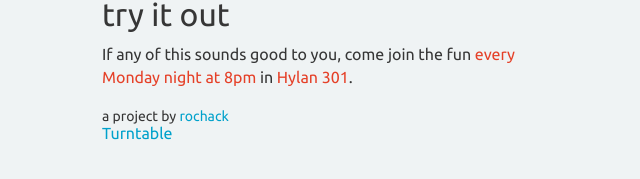
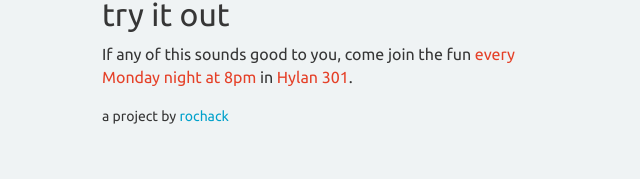
Before and after one commit to RocHack/rochack.org, a Jekyll site: the page hacker_night.html, which Jekyll copies as it is, in a window 1280 px wide. Shown: the part 687-866 px from the top of the page, without its empty margins (313-953 px from the left). Built offline with Jekyll 4.4.1, drawn with Linux system fonts in a browser that asks for light colours.

Commit message:
Removing tt link

```diff
--- a/hacker_night.html
+++ b/hacker_night.html
@@ -28,8 +28,6 @@
 
             <div class="footer">a project by <a href="http://rochack.org">rochack</a></div>
 
-            <a href="http://turntable.fm/50cd28640f812c751ee4075e">Turntable</a>
-
         </div>
 
         <script type="text/javascript">
```
